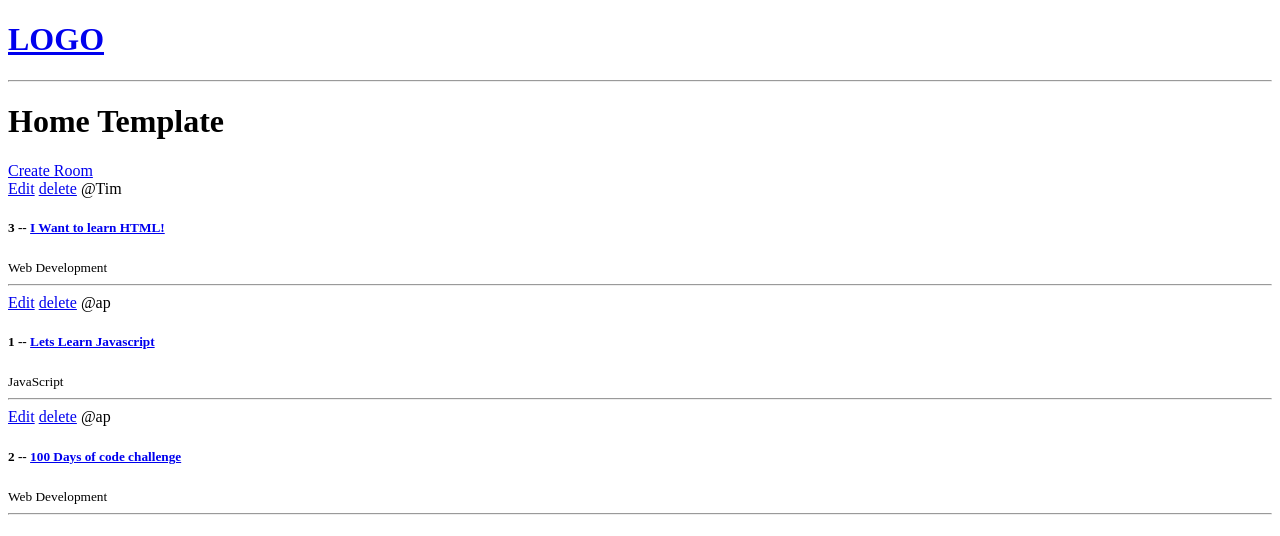
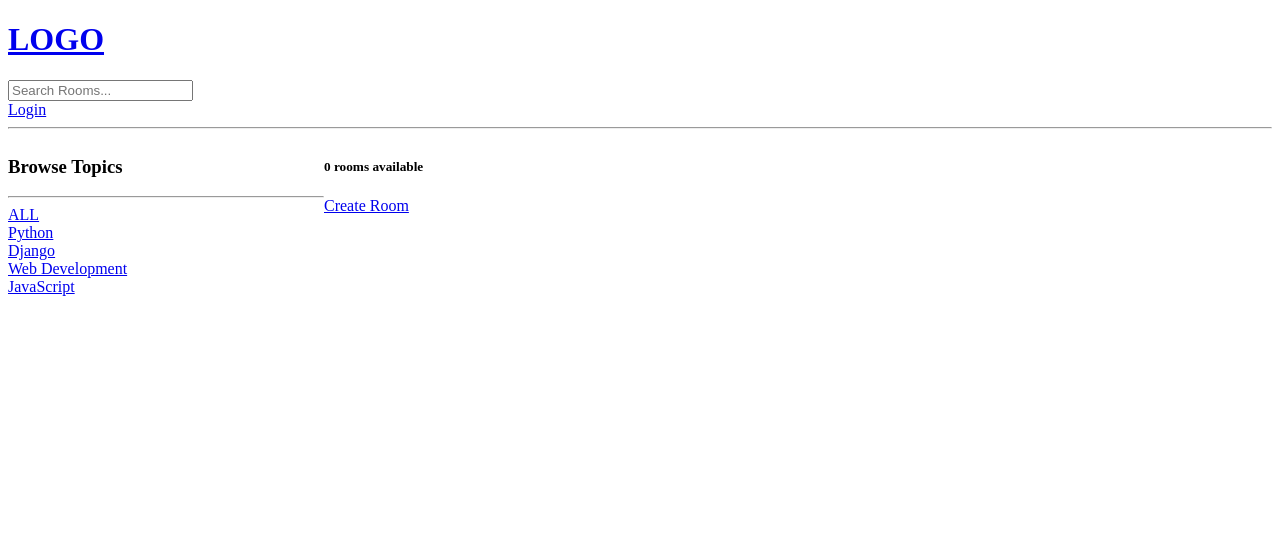
Before and after one commit to ap05-epic/StudyBud, a Django app: a page that uses templates/main.html in a window 1280 px wide. Shown: the top 536 px of the page. Run offline with Django 4.2, Linux system fonts and the light colour scheme; data comes from the database, SQL or seed files in the repository.

Commit message:
db/admin

```diff
--- a/base/templates/base/home.html
+++ b/base/templates/base/home.html
@@ -1,13 +1,33 @@
 {% extends 'main.html' %}
 
+{% block content %}
 
-{% block content %}
-    <h1>Home Template</h1>
+<style>
+    .home-container{
+        display: grid;
+        grid-template-columns: 1fr 3fr;
+    }
+</style>
 
 
+<div class="home-container">
+
     <div>
+        <h3>Browse Topics</h3>
+        <hr>
+        <div>
+            <a href = "{% url 'home'%}">ALL</a>
+        </div>
+        {% for topic in topics %}
+            <div>
+                <a href = "{% url 'home'%}?q={{ topic }}">{{ topic.name }}</a>
+            </div>
+        {% endfor %}
+    </div>
 
-    <a href="{% url 'create-room' %}">Create Room</a>
+    <div>
+        <h5>{{ room_count }} rooms available</h5>
+        <a href="{% url 'create-room' %}">Create Room</a>
 
         <div>
             {% for room in rooms %}
@@ -21,7 +41,8 @@
                 </div>
             {% endfor %}
         </div>
-
     </div>
 
+</div>
+
 {% endblock %}
--- a/base/urls.py
+++ b/base/urls.py
@@ -2,6 +2,7 @@
 from . import views
 
 urlpatterns = [
+    path('login/', views.loginPage, name="login"),
     path('', views.home, name="home"),
     path('room/<str:pk>/', views.room, name="room"),
     path('create-room/', views.createRoom, name="create-room"),
--- a/base/views.py
+++ b/base/views.py
@@ -1,5 +1,9 @@
+from django.contrib.auth import authenticate, login, logout
 from django.shortcuts import render, redirect
-from .models import Room
+from django.contrib import messages
+from .models import Room, Topic
+from django.db.models import Q
+from django.contrib.auth.models import User
 from .forms import RoomForm
 
 # Create your views here.
@@ -10,9 +14,37 @@
 #     {'id': 3, 'name': 'Frontend Developer!'},
 #
 # ]
+
+def loginPage(request):
+    if request.method =='POST':
+        username = request.POST.get('username')
+        password = request.POST.get('password')
+
+        try:
+            user = User.objects.get(username=username)
+        except:
+            messages.error(request, 'User does not exist')
+        user = authenticate(request, username=username, password=password)
+        if user is not None:
+            login(request, user)
+            return redirect('home')
+
+    context = {}
+    return render(request, 'base/login_register.html', context)
+
 def home(request):
-    rooms = Room.objects.all()
-    context = {'rooms':rooms}
+    q = request.GET.get('q') if request.GET.get('q') != None else ''
+
+    rooms = Room.objects.filter(
+        Q(topic__name__icontains=q) |
+        Q(name__icontains=q) |
+        Q(description__icontains=q)
+        )
+
+    topics = Topic.objects.all()
+    room_count = rooms.count()
+
+    context = {'rooms':rooms, 'topics':topics,'room_count':room_count}
     return render(request, 'base/home.html', context)
 def room(request, pk):
     room = Room.objects.get(id=pk)
--- a/templates/main.html
+++ b/templates/main.html
@@ -11,6 +11,13 @@
 
 <body>
     {% include 'navbar.html' %}
+    {% if messages %}
+        <ul class="messages">
+            {% for message in messages %}
+                <li>{{ message }}</li>
+            {% endfor %}
+        </ul>
+    {% endif %}
     {% block content %}
 
     {% endblock %}
--- a/templates/navbar.html
+++ b/templates/navbar.html
@@ -2,4 +2,9 @@
     <h1>LOGO</h1>
 </a>
 
+<form method = "GET" action="{% url 'home' %}">
+    <input type="text" name="q" placeholder="Search Rooms..."/>
+</form>
+
+<a href="{% url 'login' %}">Login</a>
 <hr>
```
Also changed, not shown: base/templates/base/login_register.html (added, +19 -0 lines).
